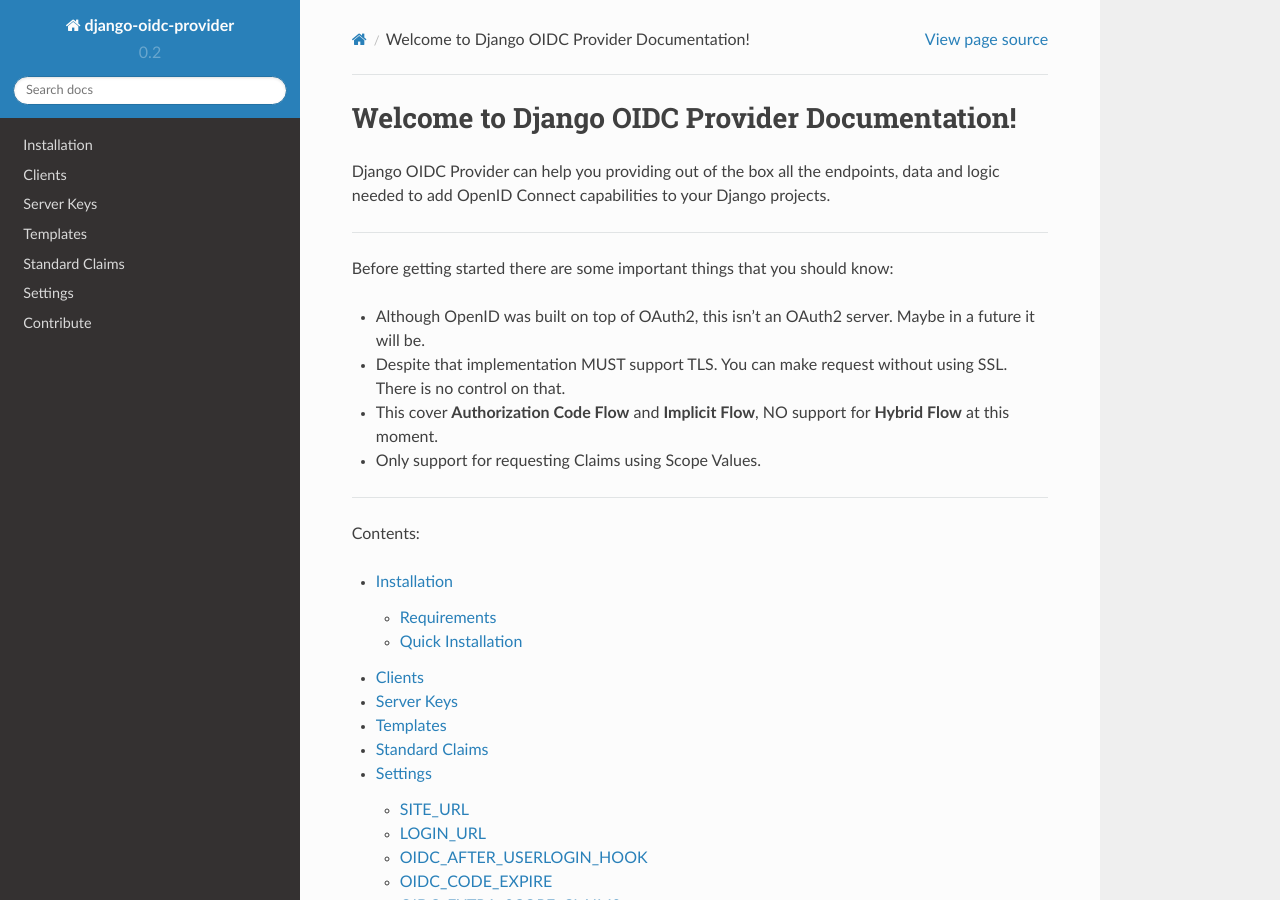
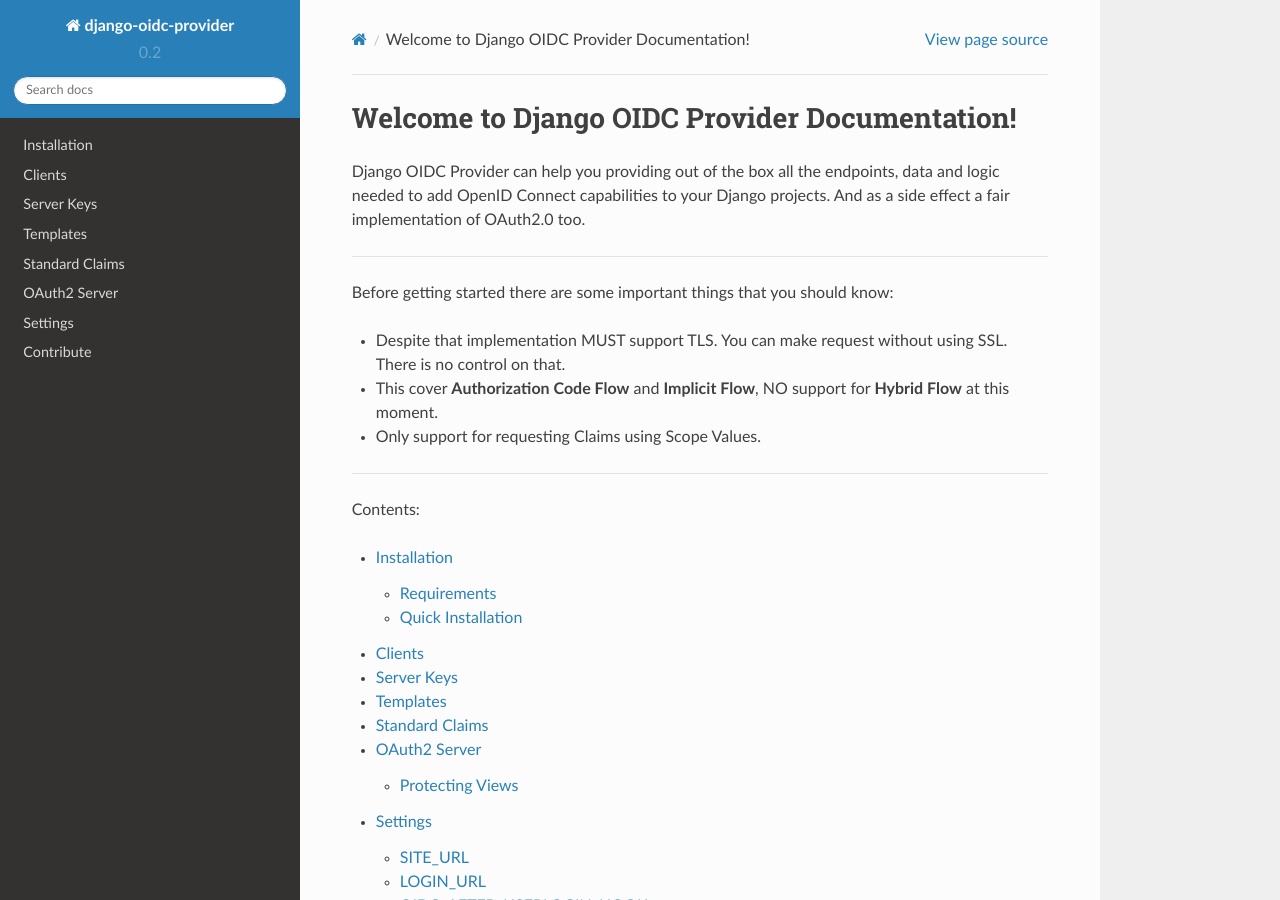
Before and after one commit to juanifioren/django-oidc-provider, a Sphinx documentation site: the page built from docs/index.rst, in a window 1280 px wide and 900 px high. Built offline with Sphinx 7.4.7 and the Read the Docs theme 2.0.0, drawn with Linux system fonts in a browser that asks for light colours.

Commit message:
Add OAuth2 documentation.

```diff
--- a/docs/index.rst
+++ b/docs/index.rst
@@ -1,13 +1,12 @@
 Welcome to Django OIDC Provider Documentation!
 ==============================================
 
-Django OIDC Provider can help you providing out of the box all the endpoints, data and logic needed to add OpenID Connect capabilities to your Django projects.
+Django OIDC Provider can help you providing out of the box all the endpoints, data and logic needed to add OpenID Connect capabilities to your Django projects. And as a side effect a fair implementation of OAuth2.0 too.
 
 --------------------------------------------------------------------------------
 
 Before getting started there are some important things that you should know:
 
-* Although OpenID was built on top of OAuth2, this isn't an OAuth2 server. Maybe in a future it will be.
 * Despite that implementation MUST support TLS. You can make request without using SSL. There is no control on that.
 * This cover **Authorization Code Flow**  and **Implicit Flow**, NO support for **Hybrid Flow** at this moment.
 * Only support for requesting Claims using Scope Values.
@@ -24,6 +23,7 @@
    sections/serverkeys
    sections/templates
    sections/claims
+   sections/oauth2
    sections/settings
    sections/contribute
 ..
```
Also changed, not shown: docs/sections/oauth2.rst (added, +27 -0 lines).
